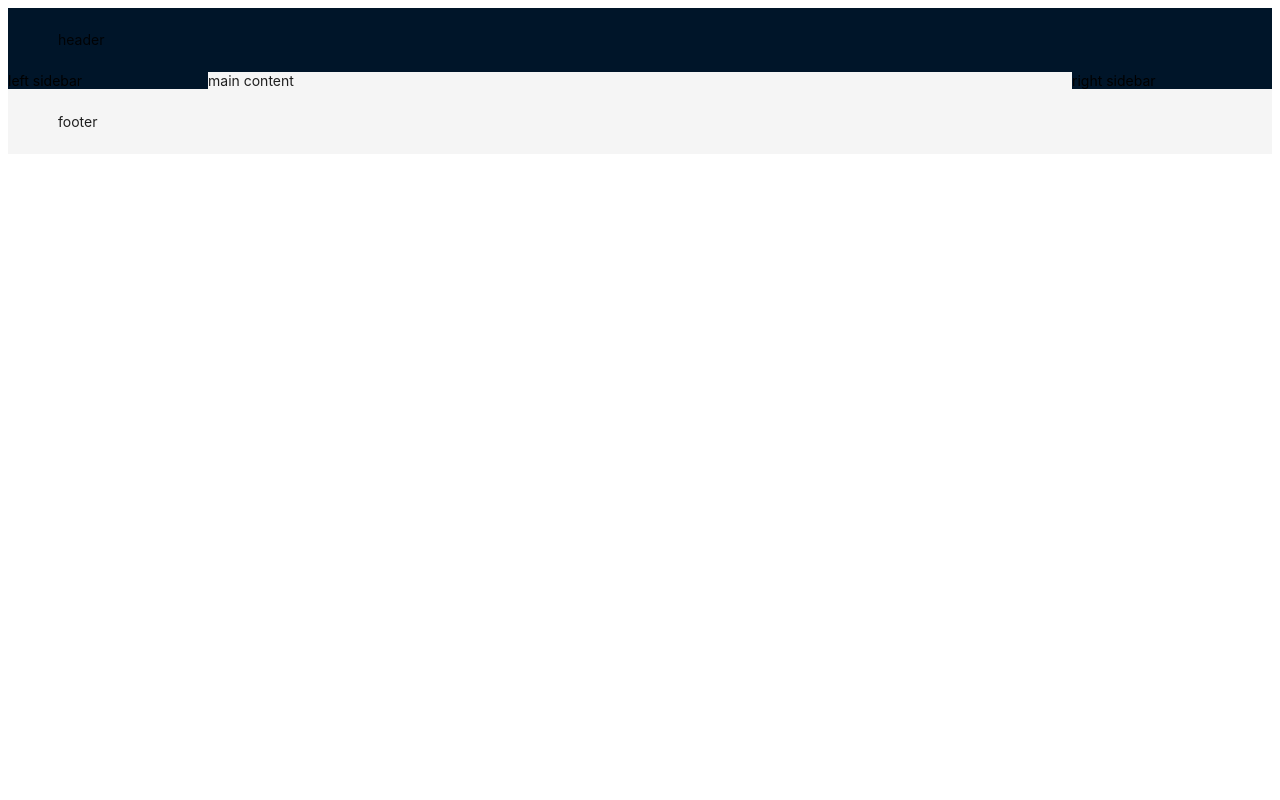
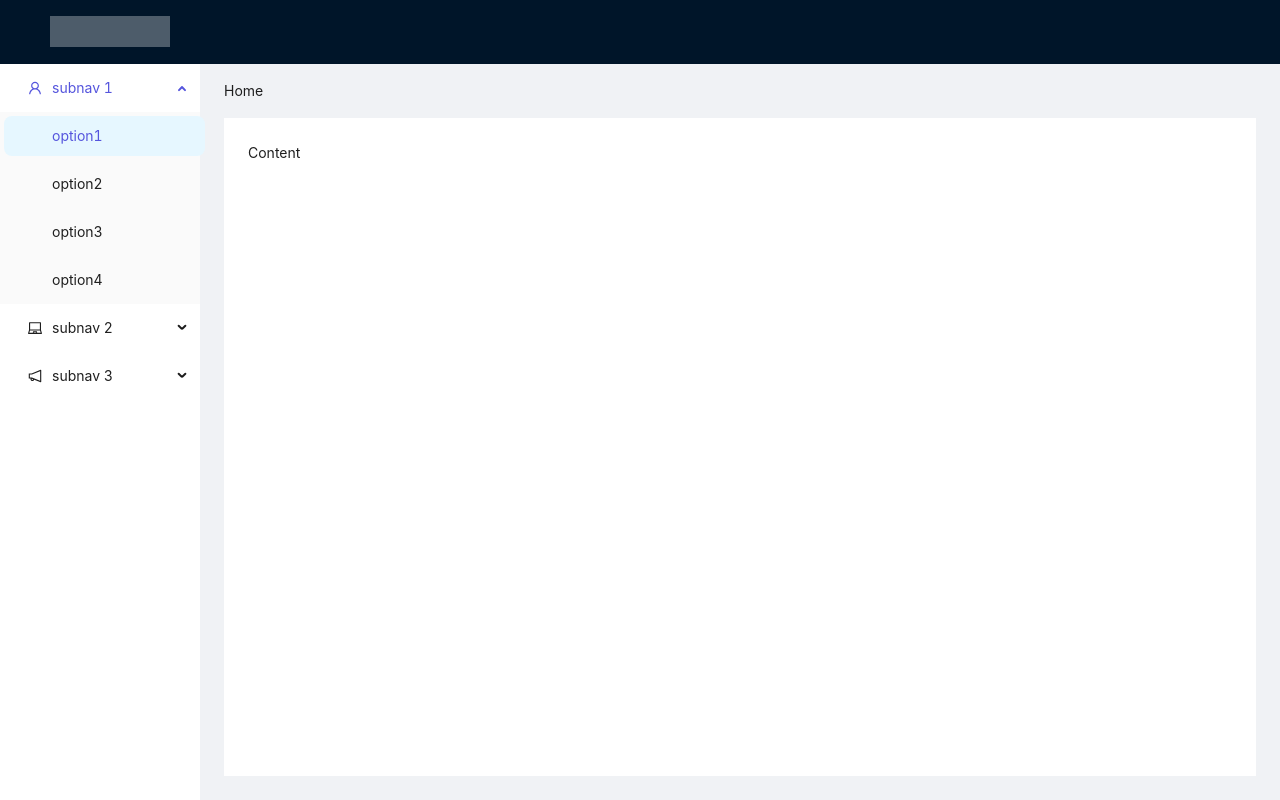
Before and after one commit to afl-lxw/Ant5-admin, a React (Create React App) app: page / in a window 1280 px wide. Built offline with nearby package versions, Linux system fonts and the light colour scheme.

Commit message:
feat: login

```diff
--- a/craco.config.js
+++ b/craco.config.js
@@ -1,14 +1,32 @@
 /* craco.config.js */
+
+const CracoLessPlugin = require("craco-less")
 const path = require('path')
+const pathResolve = pathUrl => path.join(__dirname, pathUrl)
 
 module.exports = {
-  // ...
-  // webpack 配置
   webpack: {
-    // 配置别名
     alias: {
-      // 约定：使用 @ 表示 src 文件所在路径
-      '@': path.resolve(__dirname, 'src')
+      '@': pathResolve('src')
     }
-  }
-};
+  },
+  babel: {
+    plugins: [
+      ['@babel/plugin-proposal-decorators', { legacy: true }],
+      ["@babel/plugin-proposal-class-properties", { "loose": true }]
+    ]
+  },
+  plugins: [
+    {
+      plugin: CracoLessPlugin,
+      options: {
+        lessLoaderOptions: {
+          lessOptions: {
+            modifyVars: {},
+            javascriptEnabled: true
+          }
+        }
+      }
+    }
+  ]
+}
--- /dev/null
+++ b/src/App.css
@@ -0,0 +1,6 @@
+body, html{
+  margin: 0;
+  padding: 0;
+  height: 100vh;
+  width: 100vw;
+}
--- /dev/null
+++ b/src/components/layout/layout.less
@@ -0,0 +1,7 @@
+.logo {
+  float: left;
+  width: 120px;
+  height: 31px;
+  margin: 16px 24px 16px 0;
+  background: rgba(255, 255, 255, 0.3);
+}
--- a/src/components/layout/layout.tsx
+++ b/src/components/layout/layout.tsx
@@ -2,7 +2,7 @@ import React from 'react';
 import { LaptopOutlined, NotificationOutlined, UserOutlined } from '@ant-design/icons';
 import type { MenuProps } from 'antd';
 import { Breadcrumb, Layout, Menu, theme } from 'antd';
-
+import './layout.less'
 const { Header, Content, Sider } = Layout;
 
 const items1: MenuProps['items'] = ['1', '2', '3'].map((key) => ({
@@ -30,18 +30,18 @@ const items2: MenuProps['items'] = [UserOutlined, LaptopOutlined, NotificationOu
   },
 );
 
-const LayoutFC: React.FC = () => {
+const App: React.FC = () => {
   const {
     token: { colorBgContainer },
   } = theme.useToken();
 
   return (
-    <Layout>
+    <Layout style={{ height: '100vh' }} >
       <Header className="header">
         <div className="logo" />
-        <Menu theme="dark" mode="horizontal" defaultSelectedKeys={['2']} items={items1} />
+        {/* <Menu theme="dark" mode="horizontal" defaultSelectedKeys={['2']} items={items1} /> */}
       </Header>
-      <Layout>
+      <Layout >
         <Sider width={200} style={{ background: colorBgContainer }}>
           <Menu
             mode="inline"
@@ -54,8 +54,6 @@ const LayoutFC: React.FC = () => {
         <Layout style={{ padding: '0 24px 24px' }}>
           <Breadcrumb style={{ margin: '16px 0' }}>
             <Breadcrumb.Item>Home</Breadcrumb.Item>
-            <Breadcrumb.Item>List</Breadcrumb.Item>
-            <Breadcrumb.Item>App</Breadcrumb.Item>
           </Breadcrumb>
           <Content
             style={{
@@ -73,4 +71,4 @@ const LayoutFC: React.FC = () => {
   );
 };
 
-export default LayoutFC;
+export default App;
--- a/src/index.tsx
+++ b/src/index.tsx
@@ -9,6 +9,7 @@ import zhCN from 'antd/es/locale/zh_CN'
 import {
   BrowserRouter,
 } from "react-router-dom";
+import './App.css'
 
 const root = ReactDOM.createRoot(
   document.getElementById('root') as HTMLElement
@@ -19,7 +20,7 @@ root.render(
       <ConfigProvider
         theme={{
           token: {
-            colorPrimary: '#00b96b',
+            colorPrimary: '#55DF',
           },
         }}
         locale={zhCN}
--- /dev/null
+++ b/src/pages/login/index.less
@@ -0,0 +1,39 @@
+.login_container{
+  width: 100vw;
+  height: 100vh;
+  display: flex;
+  align-items: center;
+  justify-content: center;
+    &::before {
+    content: "";
+    position: absolute;
+    display: block;
+    top: 0;
+    left: 0;
+    right: 0;
+    bottom: 0;
+    opacity: .8;
+    pointer-events: none;
+    background: no-repeat center / cover;
+    background-image: url(https://gw.alipayobjects.com/zos/bmw-prod/a6c3488a-994c-4dd3-8e92-2324d9a1ca48/l9dmd9wl_w2858_h1864.png);
+  }
+  .login_center{
+    min-width:1000px;
+    min-height: 600px;
+    background-color: #FFF;
+    border-radius: 16px;
+    display: flex;
+    align-items: center;
+    justify-content: space-around;
+    box-shadow: rgb(0 0 0 / 20%) 0px 0px 0px 0px, rgb(0 0 0 / 15%) 0px 2px 14px 0px;
+    .login_img{
+      width: 500px;
+      height: auto;
+    }
+    .logo-from{
+      width: 400px;
+      height: 400px;
+      background-color: #577DF3;
+    }
+  }
+}
--- a/src/pages/login/index.tsx
+++ b/src/pages/login/index.tsx
@@ -2,10 +2,17 @@ import React from 'react';
 import type { FC } from 'react'
 import { useRoutes } from "react-router-dom";
 import routes from "@/routers/router";
+import './index.less'
+import loginImg from '@/assets/icon/bg1-2.svg'
 
 const Login: FC = () => {
   return (
-    <div>login</div>
+    <div className='login_container' >
+      <div className='login_center'>
+        <img className='login_img' src={loginImg} alt="" />
+        <div className='logo-from' ></div>
+      </div>
+    </div>
   )
 }
 
--- a/src/pages/main/index.tsx
+++ b/src/pages/main/index.tsx
@@ -1,19 +1,20 @@
 import React, { FC } from "react"
-// import Layout from '@/components/layout/layout'
-import { Breadcrumb, Layout, Menu, theme } from 'antd';
-const { Header, Content, Sider, Footer } = Layout;
+import Layout from '@/components/layout/layout'
+// import { Breadcrumb, Layout, Menu, theme } from 'antd';
+// const { Header, Content, Sider, Footer } = Layout;
 
 const Main: FC = () => {
   return (
-      <Layout >
-        <Header>header</Header>
-        <Layout>
-          <Sider>left sidebar</Sider>
-          <Content>main content</Content>
-          <Sider>right sidebar</Sider>
-        </Layout>
-        <Footer>footer</Footer>
-      </Layout>
+    // <Layout >
+    //   <Header>header</Header>
+    //   <Layout>
+    //     <Sider>left sidebar</Sider>
+    //     <Content>main content</Content>
+    //     <Sider>right sidebar</Sider>
+    //   </Layout>
+    //   <Footer>footer</Footer>
+    // </Layout>
+    <Layout ></Layout>
   )
 }
 
```
Also changed, not shown: package.json (+7 -1 lines), src/components/layout/footer.tsx (added, +10 -0 lines), src/components/layout/header.tsx (added, +10 -0 lines), src/components/layout/sider.tsx (added, +10 -0 lines), src/assets/icon/bg1-2.svg (added), 1 other file (tests, documents, lock files or other folders).
